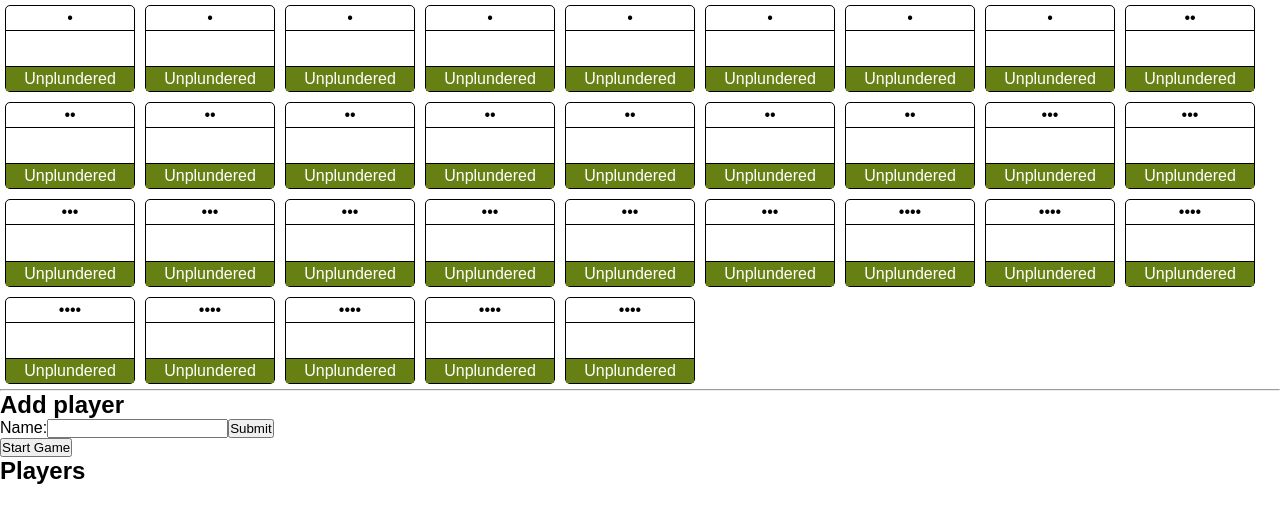
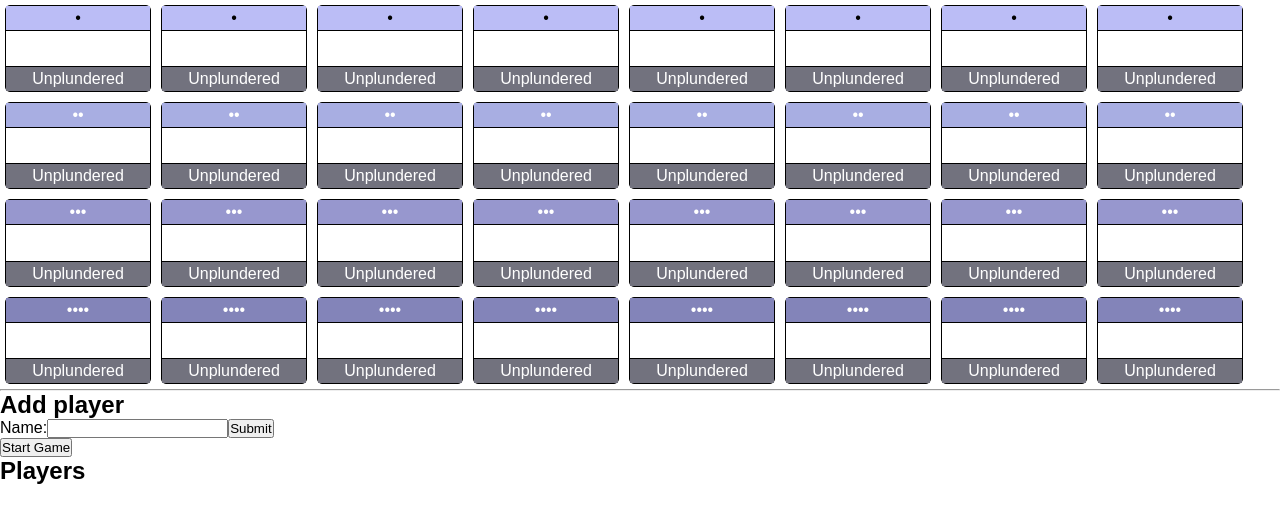
Before and after one commit to TheDerek/plunder-the-sea, a React app: page / in a window 1280 px wide. Built offline with nearby package versions, Linux system fonts and the light colour scheme.

Commit message:
Added chip colours

```diff
--- a/src/index.css
+++ b/src/index.css
@@ -12,7 +12,7 @@ body {
     margin: 5px;
     border: 1px black solid;
     border-radius: 5px;
-    min-width: 8em;
+    min-width: 9em;
 }
 
 .chip-level {
@@ -20,6 +20,26 @@ body {
     padding: 3px;
     text-align: center;
     margin-bottom: 0.5em;
+}
+
+.chip-level-1 {
+    background-color: #bbbdf6;
+    color: black;
+}
+
+.chip-level-2 {
+    background-color: #a8aee2;
+    color: white;
+}
+
+.chip-level-3 {
+    background-color: #9797ce;
+    color: white;
+}
+
+.chip-level-4 {
+    background-color: #8384B9;
+    color: white;
 }
 
 .chip-player {
@@ -35,11 +55,11 @@ body {
 }
 
 .chip-status-unplundered {
-    background-color: #668014;
+    background-color: #72727E;
     color: white;
 }
 
 .chip-status-plundered {
-    background-color: #CDC9C9;
-    color: black;
+    background-color: #625F63;
+    color: white;
 }
--- a/src/index.js
+++ b/src/index.js
@@ -23,9 +23,11 @@ function Chip(props) {
         levelText += "•";
     }
 
+    let levelClass = "chip-level chip-level-" + props.level;
+
     return (
         <div className="chip">
-            <div className="chip-level">
+            <div className={levelClass}>
                 {levelText}
             </div>
             {playerElement}
```
